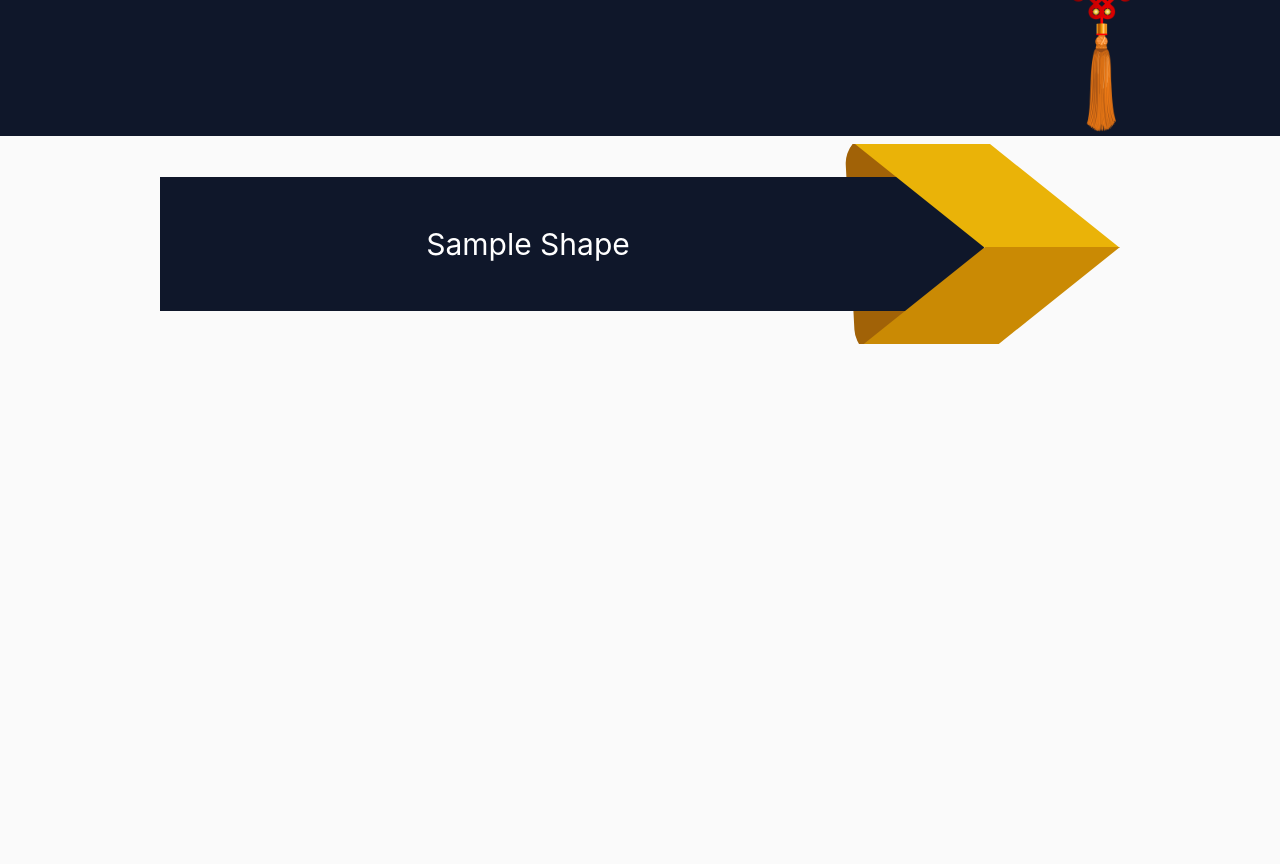
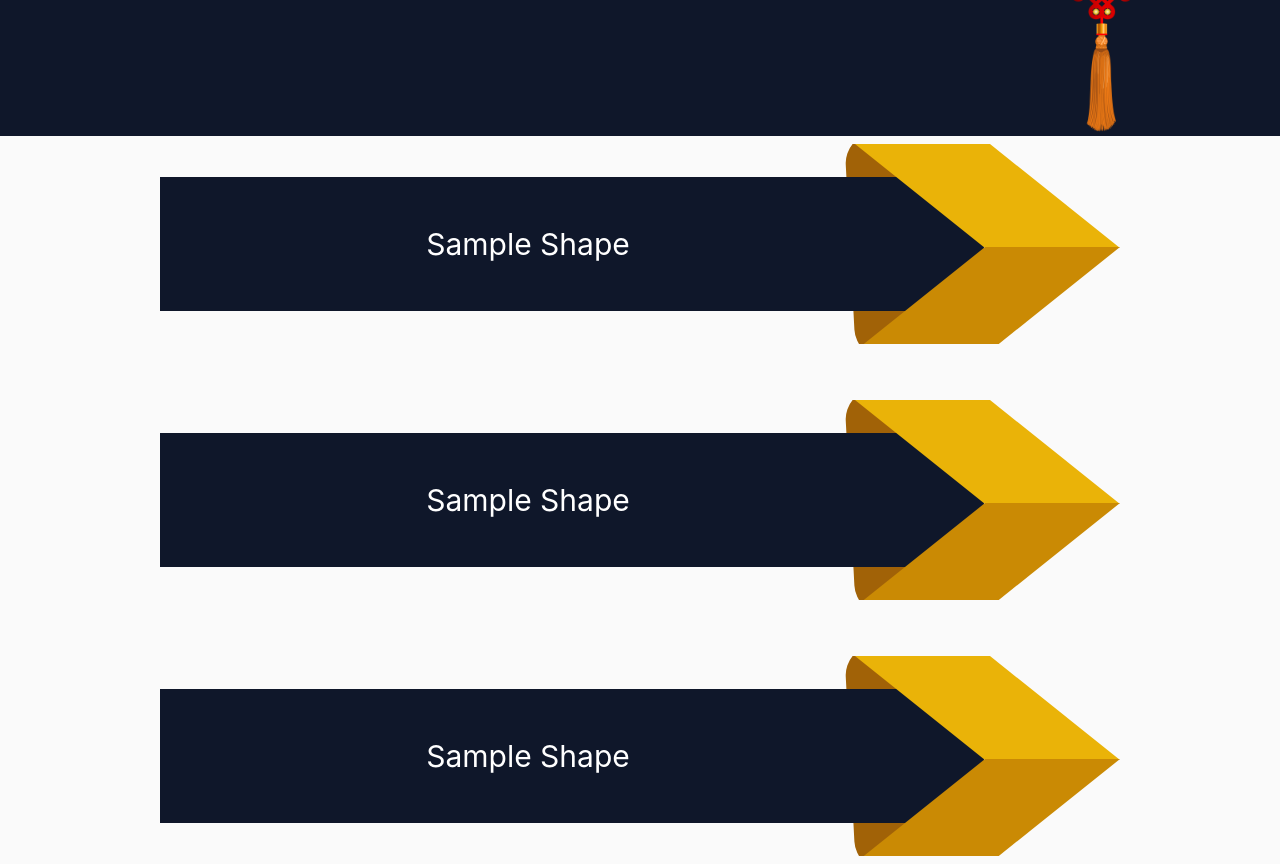
Before and after one commit to mengiefen/elec-service-frontend, a Next.js app: page / in a window 1280 px wide. Shown: the part 2480-3344 px from the top of the page. Before the commit the page ends 2832 px from the top, so only its background shows below. Built offline with nearby package versions, Linux system fonts and the light colour scheme.

Commit message:
Add Shape Temp Component

```diff
--- a/src/components/Shape/Shape.tsx
+++ b/src/components/Shape/Shape.tsx
@@ -2,7 +2,13 @@ import React from 'react';
 import Shape2 from '../elements/Shape2';
 
 const Shape = () => {
-  return <Shape2 />;
+  return (
+    <section className="flex flex-col gap-10">
+      <Shape2 />
+      <Shape2 color="pink" />
+      <Shape2 color="cyan" />
+    </section>
+  );
 };
 
 export default Shape;
--- a/src/pages/index.tsx
+++ b/src/pages/index.tsx
@@ -7,7 +7,7 @@ import FrontPage from '../components/FrontPage/FrontPage';
 import Services from '../components/Services/Services';
 import Sample2 from '../components/Sample2';
 import About from '../components/About/About';
-import Shape2 from '../components/elements/Shape2';
+import Shape from '../components/Shape/Shape';
 
 const Home: NextPage = () => {
   return (
@@ -21,7 +21,7 @@ const Home: NextPage = () => {
         <FrontPage />
         <Services />
         <About />
-        <Shape2 />
+        <Shape />
       </Layout>
     </div>
   );
```
